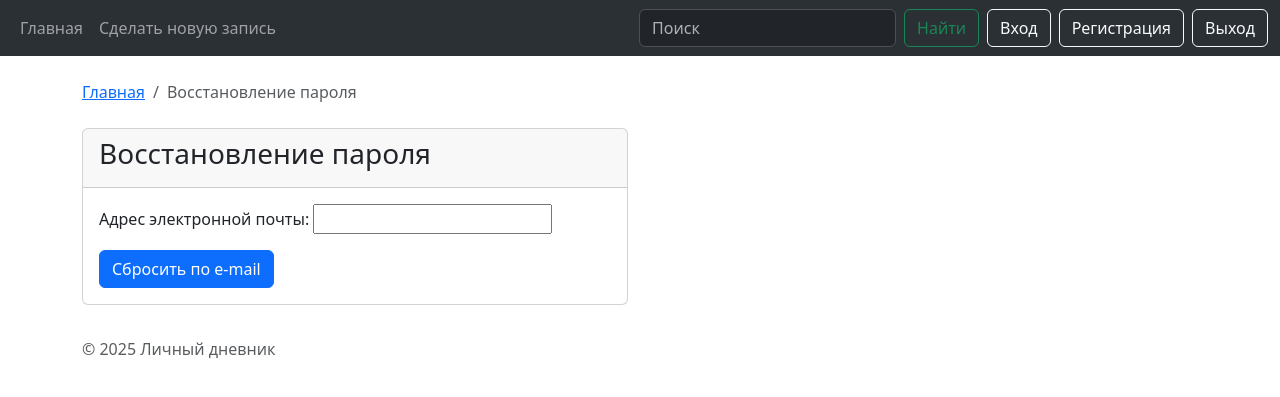
After one commit to KarelinIvan/personal_diary, a Django app: page /users/reset-password/ in a window 1280 px wide. The commit adds this page. Shown: the top 397 px of the page. Run offline with Django 5.2, Linux system fonts and the light colour scheme; some libraries are stand-ins or nearby versions.

Commit message:
36-й коммит,

```diff
--- a/diary/templates/block/navbar.html
+++ b/diary/templates/block/navbar.html
@@ -14,7 +14,7 @@
                 <form class="d-flex" role="search">
                     <input class="form-control me-2" type="search" placeholder="Поиск" aria-label="Поиск">
                     <button class="btn btn-outline-success me-2" type="submit">Найти</button>
-                    <button type="button" class="btn btn-outline-light me-2">Вход</button>
+                    <a href="{% url 'users:login' %}" class="btn btn-outline-light me-2">Вход</a>
                     <a href="{% url 'users:registration' %}" class="btn btn-outline-light me-2">Регистрация</a>
                     <button type="button" class="btn btn-outline-light">Выход</button>
                 </form>
--- /dev/null
+++ b/users/templates/users/reset_password.html
@@ -0,0 +1,44 @@
+{% extends 'diary/base.html' %}
+{% load static %}
+{% block title %}Восстановление пароля{% endblock %}
+
+{% block content %}
+<section class="my-registration-form">
+    <div class="container">
+        <div class="row justify-content-center">
+            <div class="col-12">
+                <nav aria-label="breadcrumb" class="my-4">
+                    <ol class="breadcrumb">
+                        <li class="breadcrumb-item"><a href="{% url 'diary:list_posts' %}">Главная</a></li>
+                        <li class="breadcrumb-item active" aria-current="page">Восстановление пароля</li>
+                    </ol>
+                </nav>
+
+                <div class="col-12">
+                    <form class="row" method="post" enctype="multipart/form-data">
+                        <div class="clo-3"></div>
+                        <div class="col-12">
+                            <div class="row">
+                                <div class="col-6">
+                                    <div class="card">
+                                        <div class="card-header">
+                                            <h3 class="card-title">
+                                                Восстановление пароля
+                                            </h3>
+                                        </div>
+                                        <div class="card-body">
+                                            {% csrf_token %}
+                                            {{ form.as_p }}
+                                            <button type="submit" class="btn btn-primary">Сбросить по e-mail</button>
+                                        </div>
+                                    </div>
+                                </div>
+                            </div>
+                        </div>
+                    </form>
+                </div>
+            </div>
+        </div>
+    </div>
+</section>
+{% endblock %}
--- a/users/urls.py
+++ b/users/urls.py
@@ -1,11 +1,17 @@
 from users.apps import UsersConfig
 from django.urls import path
+from django.contrib.auth.views import LoginView
 
-from users.views import RegisterView
+from users.views import RegisterView, UserInValidEmail, UserPasswordResetView, email_verification, logout_view
 
 app_name = UsersConfig.name
 
 urlpatterns = [
+    path('', LoginView.as_view(template_name='users/login.html'), name='login'),
+    path('logout/', logout_view, name='logout'),
     path('registration/', RegisterView.as_view(), name='registration'),
+    path("invalid-email/", UserInValidEmail.as_view(), name="invalid_email"),
+    path('email-confirm/<str:token>/', email_verification, name='email-confirm'),
+    path('reset-password/', UserPasswordResetView.as_view(), name='reset_password'),
 
     ]
--- a/users/views.py
+++ b/users/views.py
@@ -10,8 +10,8 @@ from django.core.mail import send_mail
 from django.shortcuts import redirect, get_object_or_404
 from django.urls import reverse_lazy, reverse
 from django.views.generic import CreateView, UpdateView, TemplateView
+
 from config.settings import EMAIL_HOST_USER
-
 from users.forms import UserRegisterForm, StyleFormMixin, UserProfileForm
 from users.models import User
 
@@ -44,7 +44,6 @@ class RegisterView(CreateView):
         )
         return super().form_valid(form)
 
-
 def email_verification(request, token):
     user = get_object_or_404(User, token=token)
     user.is_active = True
@@ -64,7 +63,7 @@ class ProfileView(LoginRequiredMixin, UpdateView):
 class UserPasswordResetView(PasswordResetView, StyleFormMixin):
     """ Контроллер для восстановления пароля """
 
-    template_name = ''
+    template_name = 'users/reset_password.html'
     form_class = PasswordResetForm
     success_url = reverse_lazy('users:login')
 
@@ -85,10 +84,10 @@ class UserPasswordResetView(PasswordResetView, StyleFormMixin):
                 )
             return redirect(reverse('users:login'))
         except:
-            return redirect(reverse('users:register'))
+            return redirect(reverse('users:registration'))
 
 
 class UserInValidEmail(TemplateView):
     """ Контроллер отработки исключения, когда нет пользователя с таким email """
 
-    template_name = ''
+    template_name = 'users:invalid_email'
```
Also changed, not shown: users/forms.py (+7 -4 lines), users/templates/users/invalid_email.html (added, +26 -0 lines), users/templates/users/login.html (added, +35 -0 lines), static/css/style.css (line endings or trailing spaces).
